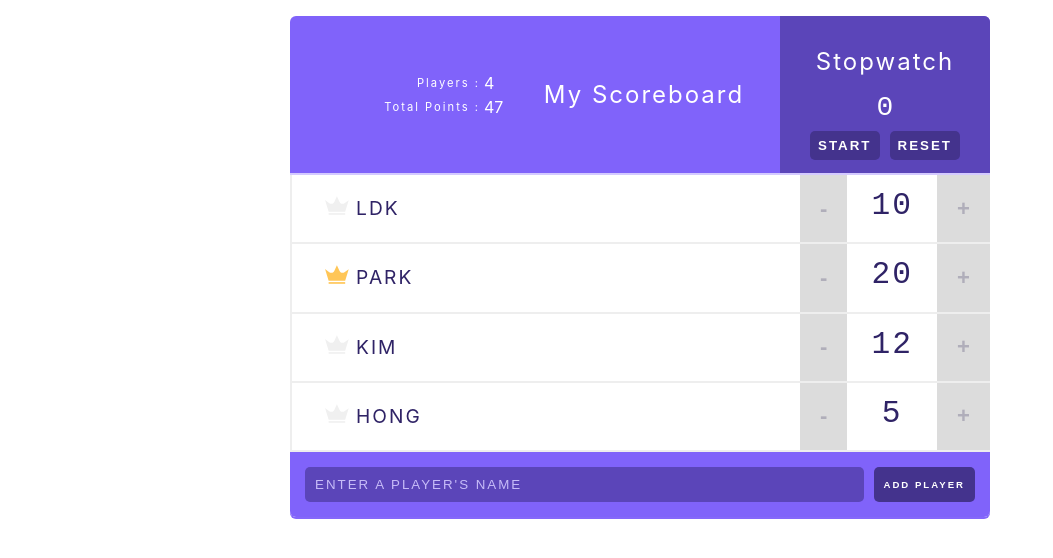
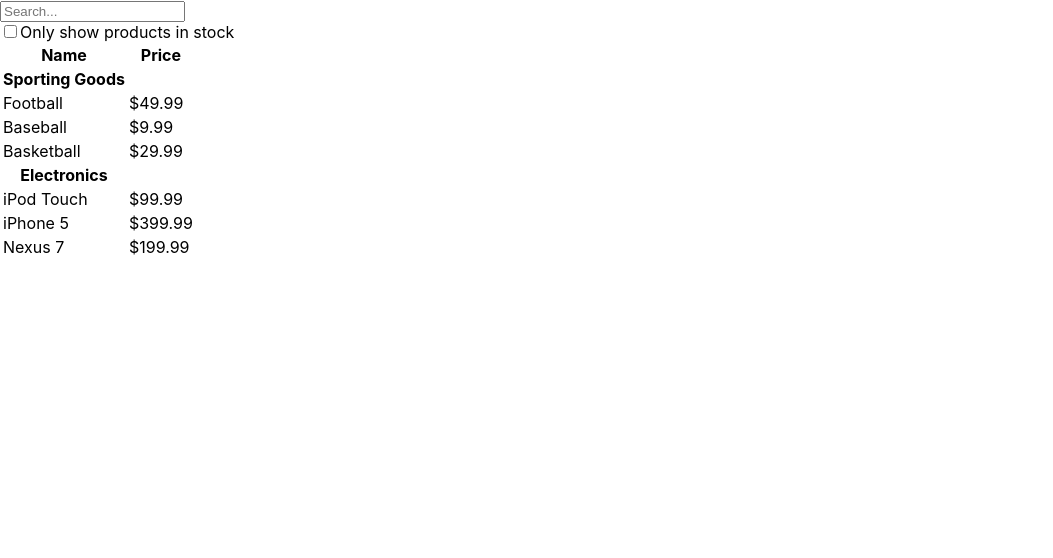
Before and after one commit to CeyoungLee/scoreboard, a React (Create React App) app: page / in a window 1280 px wide. Shown: the top 558 px of the page, without its empty margins (0-1053 px from the left). Built offline with nearby package versions, Linux system fonts and the light colour scheme.

Commit message:
product page

```diff
--- a/src/index.js
+++ b/src/index.js
@@ -5,8 +5,11 @@
 import * as serviceWorker from './serviceWorker';
 import {store} from "./redux/store";
 import {Provider} from "react-redux";
+import FilterableProductTable from "./pages/product/FilterableProductTable";
 
-ReactDOM.render(<Provider store={store}> <App /></Provider>, document.getElementById('root'));
+
+//ReactDOM.render(<Provider store={store}> <App /></Provider>, document.getElementById('root'));
+ReactDOM.render( <FilterableProductTable />, document.getElementById('root'));
 
 // If you want your app to work offline and load faster, you can change
 // unregister() to register() below. Note this comes with some pitfalls.
--- /dev/null
+++ b/src/pages/product/FilterableProductTable.js
@@ -0,0 +1,23 @@
+import React from 'react';
+import {SearchBar} from "./SearchBar";
+import {ProductTable} from "./ProductTable";
+
+const products = [
+  {category: "Sporting Goods", price: "$49.99", stocked: true, name: "Football"},
+  {category: "Sporting Goods", price: "$9.99", stocked: true, name: "Baseball"},
+  {category: "Sporting Goods", price: "$29.99", stocked: false, name: "Basketball"},
+  {category: "Electronics", price: "$99.99", stocked: true, name: "iPod Touch"},
+  {category: "Electronics", price: "$399.99", stocked: false, name: "iPhone 5"},
+  {category: "Electronics", price: "$199.99", stocked: true, name: "Nexus 7"}
+];
+
+const FilterableProductTable = (props) => {
+  return (
+    <div>
+      <SearchBar/>
+      <ProductTable products = {products}></ProductTable>
+    </div>
+  );
+};
+
+export default FilterableProductTable;
--- /dev/null
+++ b/src/pages/product/ProductCategoryRow.js
@@ -0,0 +1,9 @@
+import React from 'react';
+
+export const ProductCategoryRow = (props) => {
+  return (
+    <tr colSpan="2">
+      <th>{props.category}</th>
+    </tr>
+  );
+}
--- /dev/null
+++ b/src/pages/product/ProductRow.js
@@ -0,0 +1,10 @@
+import React from 'react';
+
+export const ProductRow = (props) => {
+  return (
+    <tr>
+      <td>{props.name}</td>
+      <td>{props.price}</td>
+    </tr>
+  );
+}
--- /dev/null
+++ b/src/pages/product/ProductTable.js
@@ -0,0 +1,36 @@
+import React from 'react';
+import _ from 'lodash';
+import {ProductCategoryRow} from "./ProductCategoryRow";
+import {ProductRow} from "./ProductRow";
+
+
+export const ProductTable = (props) => {
+  const category =  _.groupBy(props.products, 'category');
+  console.log(category);
+
+  const categoryList = [];
+  for(let key in category){
+  categoryList.push(<ProductCategoryRow category={key} key = {key}>
+  </ProductCategoryRow>);
+  category[key].forEach(item => {
+    categoryList.push
+    (<ProductRow name = {item.name} price= {item.price} stocked={item.stocked}></ProductRow>);
+  });
+  }
+
+  return (
+    <>
+      <table>
+        <thead>
+        <tr>
+          <th>Name</th>
+          <th>Price</th>
+        </tr>
+        </thead>
+        <tbody>
+        {categoryList}
+        </tbody>
+      </table>
+      </>
+  );
+}
--- /dev/null
+++ b/src/pages/product/SearchBar.js
@@ -0,0 +1,10 @@
+import React from 'react';
+
+export const SearchBar = (props) => {
+  return (
+    <div>
+      <input placeholder="Search..."></input><br />
+      <input type="checkbox" ></input>Only show products in stock
+    </div>
+  );
+}
```
